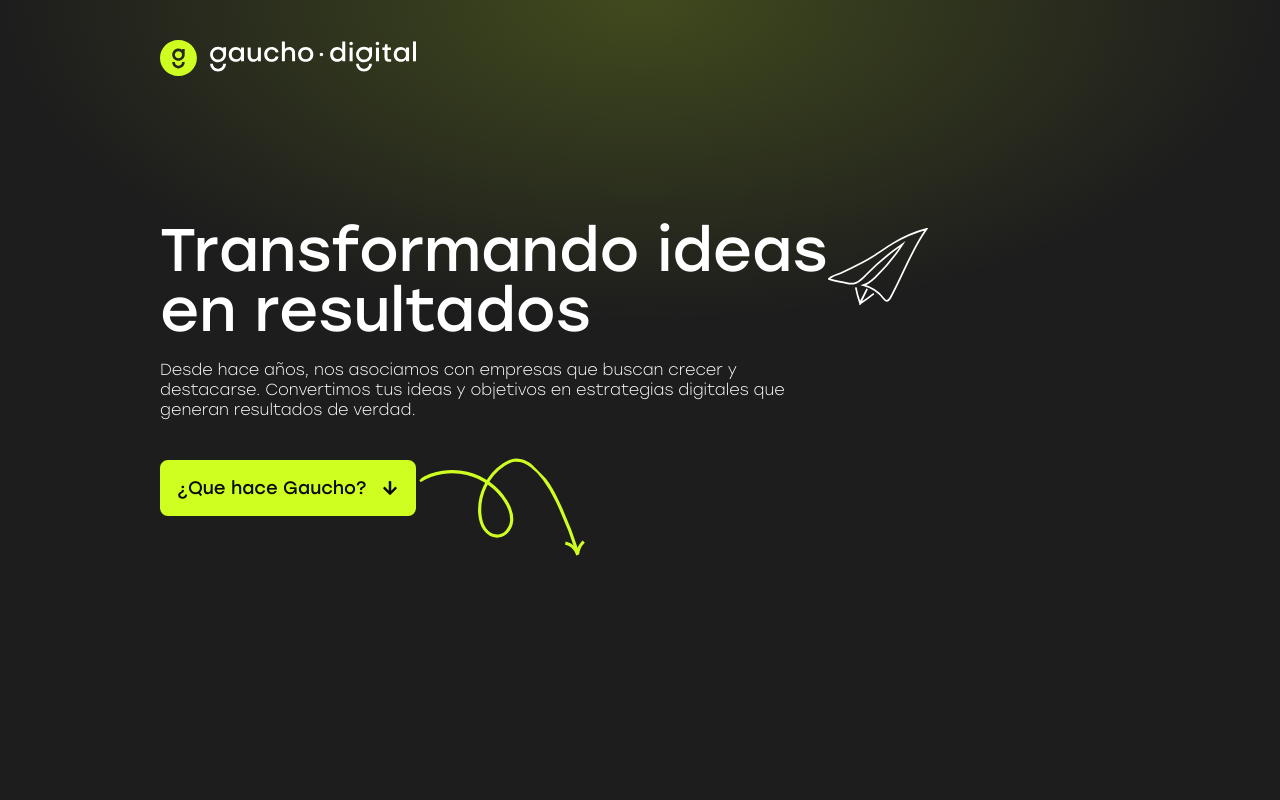
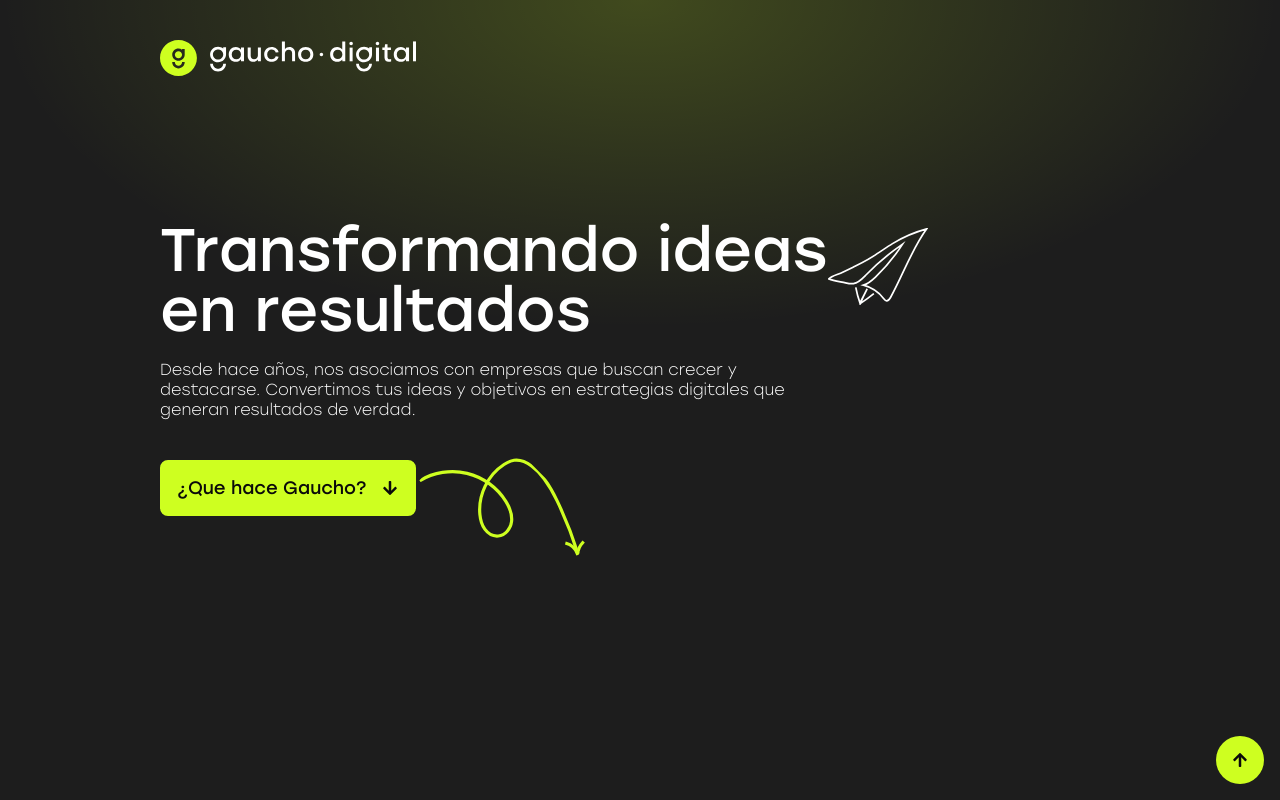
Before and after one commit to MarcoSavarin0/landing-for-gaucho, a Next.js app: page / in a window 1280 px wide. Shown: the top 800 px of the page. Built offline with nearby package versions, Linux system fonts and the light colour scheme.

Commit message:
pagina no scroleabe - hecho

```diff
--- a/src/components/EighthSection.tsx
+++ b/src/components/EighthSection.tsx
@@ -17,9 +17,10 @@ const EighthSection = () => {
         variants={variants}
         transition={{ duration: 0.7 }}
 
-        className="w-full p-10 lg:p-24 bg-[#181819] border-2 border-[#242425] rounded-xl" ref={ref}>
+        className="w-full p-10 lg:p-24 bg-[#181819] border-2 border-[#242425] rounded-xl" >
 
-            <ContactForm />
+            <ContactForm  />
+            <div ref={ref}></div>
         </motion.div>
     )
 }
--- a/src/components/HomeWrap.tsx
+++ b/src/components/HomeWrap.tsx
@@ -1,4 +1,4 @@
-
+'use client'
 import Footer from "./Footer"
 import EighthSection from "./EighthSection"
 import FifthSection from "./FifthSection"
@@ -8,13 +8,36 @@ import SecondSection from "./SecondSection"
 import SeventhSection from "./SeventhSection"
 // import SixthSection from "./SixthSection"
 import ThirdSection from "./ThirdSection"
+import { useEffect, useState } from 'react';
 
 
 const HomeWrap = () => {
+    const [hasScroll, setHasScroll] = useState(false);
+
+    useEffect(() => {
+        const consultaSection = document.getElementById('resultados');
+        if (consultaSection) {
+          const checkScroll = () => {
+            const isScrollable =
+              consultaSection.scrollHeight > consultaSection.clientHeight;
+            setHasScroll(isScrollable);
+          };
+
+          checkScroll();
+
+          const resizeObserver = new ResizeObserver(checkScroll);
+          resizeObserver.observe(consultaSection);
+
+          return () => resizeObserver.disconnect();
+        }
+      }, []);
+
+
     return (
         <div className="relative min-h-screen">
-            <div className="absolute top-0 z-[-2] h-full w-full bg-[#1D1D1D] bg-[radial-gradient(100%_50%_at_50%_0%,rgba(206,255,32,0.13)_0,rgba(206,255,32,0)_50%,rgba(206,255,32,0)_100%)] lg:bg-[radial-gradient(100%_10%_at_50%_0%,rgba(206,255,32,0.20)_0,rgba(206,255,32,0)_50%,rgba(206,255,32,0)_100%)]"></div>
-            <div className="px-8 md:px-9 lg:px-24 xl:px-40 2xl:px-80 ">
+            <div className="absolute top-0 z-[-2] h-full w-full bg-[#1D1D1D] bg-[radial-gradient(100%_50%_at_50%_0%,rgba(206,255,32,0.13)_0,rgba(206,255,32,0)_50%,rgba(206,255,32,0)_100%)] lg:bg-[radial-gradient(100%_10%_at_50%_0%,rgba(206,255,32,0.20)_0,rgba(206,255,32,0)_50%,rgba(206,255,32,0)_100%)]" ></div>
+            <div id="header"></div>
+            <div className="px-8 md:px-9 lg:px-24 xl:px-40 2xl:px-80">
                 <Header />
             </div>
             <div className="px-8 md:px-9 lg:px-24 xl:px-40 2xl:px-80 mt-40 md:mt-48 lg:mt-72 xl:mt-96" id='quehacemos'>
@@ -26,7 +49,7 @@ const HomeWrap = () => {
             <div className="px-8 md:px-9 lg:px-24 xl:px-40 2xl:px-80 mt-40 md:mt-48 lg:mt-72 xl:mt-96" id="comoTrabajamos">
                 <FourthSection />
             </div>
-            <div className="px-8 md:px-9 lg:px-24 xl:px-40 2xl:px-80 mt-40 md:mt-48 lg:mt-72 xl:mt-96" id="resultados">
+            <div className={`px-8 md:px-9 lg:px-24 xl:px-40 2xl:px-80 mt-40 md:mt-48 lg:mt-72 xl:mt-96 overflow-y-auto h-screen ${hasScroll ? 'pb-20' : ''}`} id="resultados">
                 <FifthSection />
             </div>
             {/* <div className="px-8 md:px-9 lg:px-24 xl:px-40 2xl:px-80 mt-40 md:mt-48 lg:mt-72 xl:mt-96" id="clientes">
@@ -38,7 +61,7 @@ const HomeWrap = () => {
             <div className="px-8 md:px-9 lg:px-24 xl:px-40 2xl:px-80 mt-40 md:mt-48 lg:mt-72 xl:mt-96" id="contacto">
                 <EighthSection />
             </div>
-            <div className="px-8 md:px-9 lg:px-24 xl:px-40 2xl:px-80 mt-40 md:mt-48 lg:mt-72 xl:mt-96">
+            <div className="px-8 md:px-9 lg:px-24 xl:px-40 2xl:px-80 mt-40 md:mt-48 lg:mt-72 xl:mt-96" id="footer">
                 <Footer />
             </div>
         </div>
--- /dev/null
+++ b/src/components/UpButton.tsx
@@ -0,0 +1,87 @@
+"use client";
+import { useState, useEffect } from "react";
+import { FaArrowUp } from "react-icons/fa";
+
+const sectionIds = ["header","quehacemos", "ayudamos", "comoTrabajamos", "resultados", "consulta", "contacto"];
+
+export const UpButton = () => {
+    const [currentSection, setCurrentSection] = useState<string | null>(null);
+    const [previousSection, setPreviousSection] = useState<string | null>(null);
+
+    useEffect(() => {
+        const handleScroll = () => {
+            let current: string | null = null;
+
+            sectionIds.forEach((id) => {
+                const section = document.getElementById(id);
+                if (section) {
+                    const rect = section.getBoundingClientRect();
+                    if (rect.top <= window.innerHeight / 2 && rect.bottom > window.innerHeight / 2) {
+                        current = id;
+                    }
+                }
+            });
+
+            if (current && current !== currentSection) {
+                const indexSection = sectionIds.indexOf(current);
+                setPreviousSection(sectionIds[indexSection - 1] || null);
+                console.log(indexSection);
+                setCurrentSection(current);
+            }
+        };
+
+        window.addEventListener("scroll", handleScroll);
+
+        return () => {
+            window.removeEventListener("scroll", handleScroll);
+        };
+    }, [currentSection]);
+
+    const handleGoBack = () => {
+        if (previousSection) {
+            const prevElement = document.getElementById(previousSection);
+            if (prevElement) {
+                let offset = 0;
+                const screenHeight = window.innerHeight;
+                if (previousSection === "header") offset = screenHeight < 768 ? 0 : 0;
+                else if (previousSection === "quehacemos") {
+                    offset = screenHeight < 768 ? -150 : -300;
+                } else if (previousSection === "ayudamos") {
+                    offset = screenHeight < 768 ? -80 : -120;
+                } else if (previousSection === "comoTrabajamos") {
+                    offset = screenHeight < 768 ? -50 : -100;
+                } else if (previousSection === "resultados") {
+                    offset = screenHeight < 768 ? -50 : -100;
+                } else if (previousSection === "clientes") {
+                    offset = screenHeight < 768 ? -100 : -200;
+                } else if (previousSection === "consulta") {
+                    offset = screenHeight < 768 ? -100 : -300;
+                } else if (previousSection === "contacto") {
+                    offset = screenHeight < 768 ? 30 : -100;
+                }
+
+                window.scrollTo({
+                    top: prevElement.offsetTop + offset,
+                    behavior: "smooth"
+                });
+            }
+        }
+    };
+
+    return (
+        <div className="fixed bottom-4 right-4 z-50">
+            <button
+                onClick={handleGoBack}
+                className={`p-4 bg-[#CEFF20] hover:bg-[#a9dc16]  rounded-full  ${previousSection ? "opacity-100" : "opacity-50 cursor-not-allowed"
+                    }`}
+                disabled={!previousSection}
+            >
+                <p>
+                    <FaArrowUp />
+
+                </p>
+            </button>
+
+        </div>
+    );
+};
--- a/src/components/ui/ButtonGeneral.tsx
+++ b/src/components/ui/ButtonGeneral.tsx
@@ -21,7 +21,6 @@ const ButtonG = ({ text, transparent, width, whatsapp, notArrow, textSize, link
             if (target) {
                 let offset = 0;
 
-                // Calcular el desplazamiento dinámico según el ID y la resolución
                 const screenHeight = window.innerHeight;
 
                 if (link === "#quehacemos") {
@@ -36,13 +35,13 @@ const ButtonG = ({ text, transparent, width, whatsapp, notArrow, textSize, link
                     offset = screenHeight < 768 ? -100 : -200;
                 } else if (link === "#consulta") {
                     offset = screenHeight < 768 ? -100 : -200;
+                } else if (link === "#contacto") {
+                    offset = screenHeight < 768 ? 30 : -100;
                 }
 
-                // Cálculo de la posición final ajustada
                 const position =
                     target.getBoundingClientRect().top + window.scrollY + offset;
 
-                // Desplazamiento suave
                 window.scrollTo({ top: position, behavior: "smooth" });
             }
         }
--- a/src/pages/_document.tsx
+++ b/src/pages/_document.tsx
@@ -40,7 +40,7 @@ export default function Document() {
                 <meta name="twitter:description" content="Expertos en marketing digital y desarrollo web." />
                 <meta name="twitter:image" content="/GauchoDigital_Iso.webp" />
             </Head>
-            <body className="antialiased relative">
+            <body className="antialiased relative xl:overflow-hidden">
 
                 <Main />
                 <NextScript />
--- a/src/pages/index.tsx
+++ b/src/pages/index.tsx
@@ -1,6 +1,6 @@
 import localFont from "next/font/local";
 import HomeWrap from "@/components/HomeWrap";
-
+import { UpButton } from "@/components/UpButton";
 const stolzlight = localFont({
     src: "./fonts/Stolzl-Light.ttf",
     variable: "--font-stolzlight",
@@ -26,7 +26,8 @@ const stolzRegular = localFont({
 
 export default function Home() {
     return (
-        <div className={`${stolzlight.variable} ${stolzBold.variable} ${stolzMedium.variable} ${stolzRegular.variable}`}>
+        <div className={`${stolzlight.variable} ${stolzBold.variable} ${stolzMedium.variable} ${stolzRegular.variable} `}>
+            <UpButton></UpButton>
             <HomeWrap />
         </div>
     );
```
Also changed, not shown: 1 other file (tests, documents, lock files or other folders).
